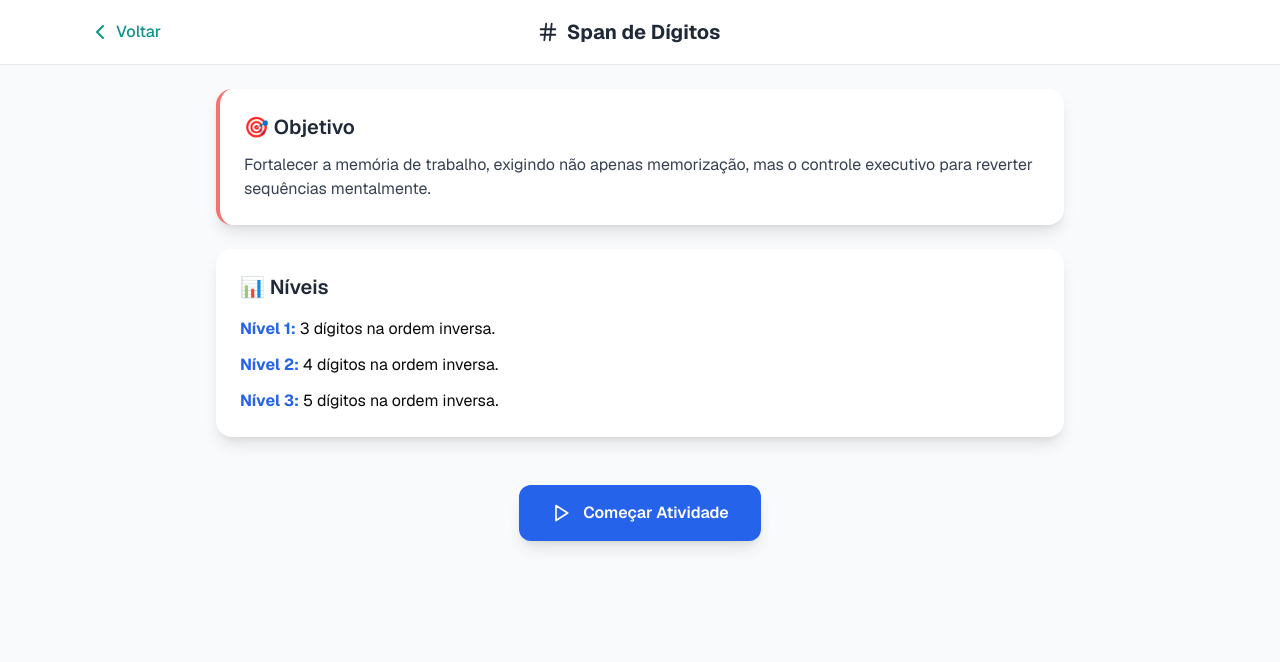
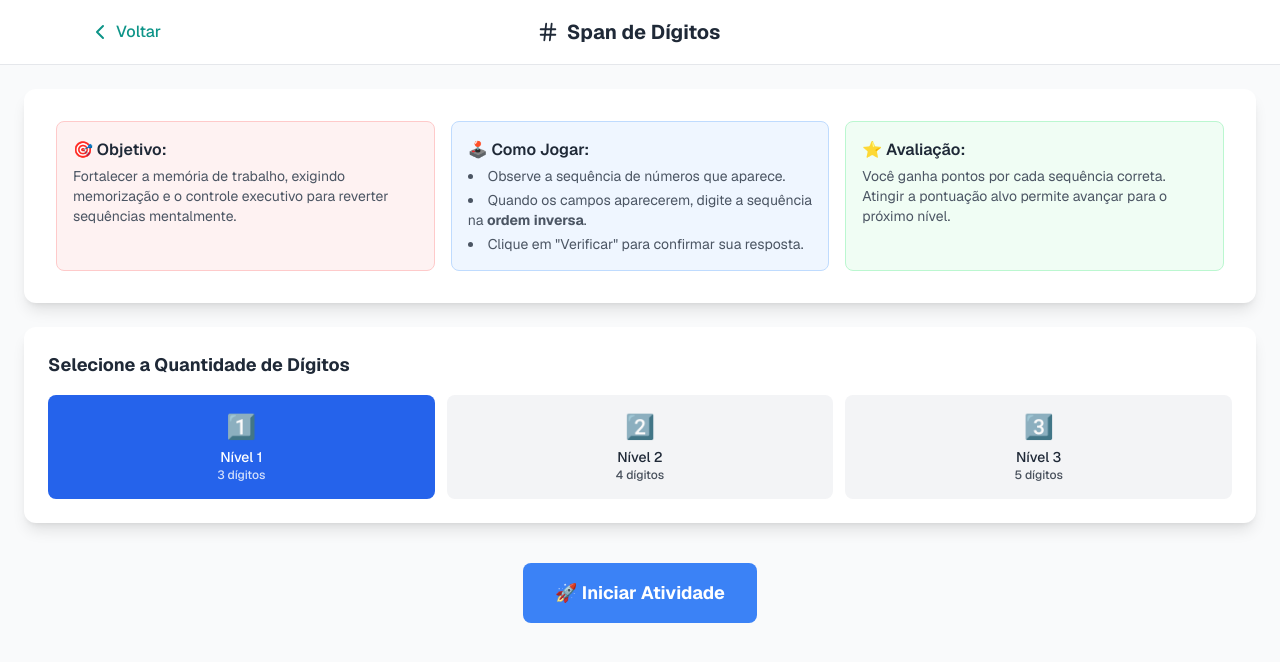
Before and after one commit to ClaudemirWork/teaplus-working, a Next.js app: page /digit-span in a window 1280 px wide. Shown: the top 662 px of the page. Built offline with nearby package versions, Linux system fonts and the light colour scheme.

Commit message:
Update page.tsx ajustes de layout no jogo digit-span

```diff
--- a/app/digit-span/page.tsx
+++ b/app/digit-span/page.tsx
@@ -1,13 +1,19 @@
-'use client'
+'use client';
 
-import { useState } from 'react'
-import { ArrowLeft, Play, Brain, Trophy, RotateCcw, CheckCircle, XCircle, Save, Hash, ChevronLeft } from 'lucide-react'
-import { useRouter } from 'next/navigation'
-import { createClient } from '../utils/supabaseClient'
-import Link from 'next/link'; // LINHA ADICIONADA
+import React, { useState } from 'react';
+import Link from 'next/link';
+import { ChevronLeft, Save, Trophy, RotateCcw, CheckCircle, XCircle, Hash, ArrowRight } from 'lucide-react';
+import { useRouter } from 'next/navigation';
+import { createClient } from '../utils/supabaseClient';
 
-// Componente do Cabeçalho Padrão
-const GameHeader = ({ onSave, isSaveDisabled, title, icon, showSaveButton }) => (
+// --- COMPONENTE DO CABEÇALHO PADRÃO ---
+const GameHeader = ({ onSave, isSaveDisabled, title, icon, showSaveButton }: {
+    onSave?: () => void;
+    isSaveDisabled?: boolean;
+    title: string;
+    icon: React.ReactNode;
+    showSaveButton?: boolean;
+}) => (
     <header className="bg-white/90 backdrop-blur-sm border-b border-gray-200 sticky top-0 z-10">
         <div className="max-w-6xl mx-auto px-4 sm:px-6">
             <div className="flex items-center justify-between h-16">
@@ -43,119 +49,112 @@ const GameHeader = ({ onSave, isSaveDisabled, title, icon, showSaveButton }) =>
     </header>
 );
 
-export default function SpanDigitos() {
-    const router = useRouter()
-    const supabase = createClient()
+// --- PÁGINA DA ATIVIDADE ---
+export default function DigitSpan() {
+    const router = useRouter();
+    const supabase = createClient();
 
-    const [showActivity, setShowActivity] = useState(false)
-    const [currentLevel, setCurrentLevel] = useState(1)
-    const [score, setScore] = useState(0)
-    const [sequence, setSequence] = useState<number[]>([])
-    const [userInput, setUserInput] = useState<string[]>([])
-    const [gamePhase, setGamePhase] = useState<'ready' | 'showing' | 'input' | 'feedback'>('ready')
-    const [feedback, setFeedback] = useState<{ correct: boolean; message: string } | null>(null)
-    const [attempts, setAttempts] = useState(0)
-    const [isGameFinished, setIsGameFinished] = useState(false)
-    const [salvando, setSalvando] = useState(false)
+    const [gameState, setGameState] = useState<'initial' | 'ready_for_round' | 'showing_sequence' | 'waiting_input' | 'feedback' | 'level_complete' | 'finished'>('initial');
+    const [nivelSelecionado, setNivelSelecionado] = useState<number | null>(1);
+    const [currentLevel, setCurrentLevel] = useState(1);
+    const [score, setScore] = useState(0);
+    const [sequence, setSequence] = useState<number[]>([]);
+    const [userInput, setUserInput] = useState<string[]>([]);
+    const [feedback, setFeedback] = useState<{ correct: boolean; message: string } | null>(null);
+    const [attempts, setAttempts] = useState(0);
+    const [salvando, setSalvando] = useState(false);
 
-    const levelConfig = {
-        1: { length: 3, time: 2500, target: 50 },
-        2: { length: 4, time: 3000, target: 50 },
-        3: { length: 5, time: 3500, target: 50 }
-    }
+    const niveis = [
+        { id: 1, nome: "Nível 1", dificuldade: "3 dígitos", length: 3, time: 2500, target: 50, icone: "1️⃣" },
+        { id: 2, nome: "Nível 2", dificuldade: "4 dígitos", length: 4, time: 3000, target: 50, icone: "2️⃣" },
+        { id: 3, nome: "Nível 3", dificuldade: "5 dígitos", length: 5, time: 3500, target: 50, icone: "3️⃣" },
+    ];
 
     const generateSequence = (level: number) => {
-        const config = levelConfig[level as keyof typeof levelConfig]
-        const newSequence = Array.from({ length: config.length }, () => Math.floor(Math.random() * 10))
-        setSequence(newSequence)
-        setUserInput(Array(config.length).fill(''))
-    }
+        const config = niveis.find(n => n.id === level) || niveis[0];
+        const newSequence = Array.from({ length: config.length }, () => Math.floor(Math.random() * 10));
+        setSequence(newSequence);
+        setUserInput(Array(config.length).fill(''));
+    };
 
     const startRound = () => {
-        generateSequence(currentLevel)
-        setGamePhase('showing')
-        setFeedback(null)
+        generateSequence(currentLevel);
+        setGameState('showing_sequence');
+        setFeedback(null);
+        const config = niveis.find(n => n.id === currentLevel) || niveis[0];
         setTimeout(() => {
-            setGamePhase('input')
-        }, levelConfig[currentLevel as keyof typeof levelConfig].time)
-    }
+            setGameState('waiting_input');
+        }, config.time);
+    };
 
     const handleInputChange = (index: number, value: string) => {
         if (value.length <= 1 && /^\d*$/.test(value)) {
-            const newInput = [...userInput]
-            newInput[index] = value
-            setUserInput(newInput)
+            const newInput = [...userInput];
+            newInput[index] = value;
+            setUserInput(newInput);
+
+            // Foco automático para o próximo input
+            if (value && index < (niveis.find(n => n.id === currentLevel)?.length || 0) - 1) {
+                const nextInput = document.getElementById(`digit-input-${index + 1}`);
+                nextInput?.focus();
             }
         }
+    };
 
     const checkAnswer = () => {
-        const reversedSequence = [...sequence].reverse()
-        const isCorrect = userInput.every((digit, index) => digit === reversedSequence[index].toString())
-        setAttempts(prev => prev + 1)
+        const reversedSequence = [...sequence].reverse();
+        const isCorrect = userInput.every((digit, index) => digit === reversedSequence[index].toString());
+        setAttempts(prev => prev + 1);
 
         if (isCorrect) {
-            setScore(prev => prev + 10)
-            setFeedback({ correct: true, message: "Excelente! Sequência inversa correta!" })
+            setScore(prev => prev + 10);
+            setFeedback({ correct: true, message: "Excelente! Sequência inversa correta!" });
         } else {
-            const correctSequence = reversedSequence.join(' ')
-            setFeedback({ correct: false, message: `Incorreto. A sequência inversa era: ${correctSequence}` })
+            const correctSequence = reversedSequence.join(' ');
+            setFeedback({ correct: false, message: `Incorreto. A sequência inversa era: ${correctSequence}` });
         }
-        setGamePhase('feedback')
+        setGameState('feedback');
+    };
+
+    const nextStep = () => {
+        const config = niveis.find(n => n.id === currentLevel) || niveis[0];
+        if (score >= config.target) {
+            if (currentLevel < niveis.length) {
+                setGameState('level_complete');
+            } else {
+                setGameState('finished');
             }
+        } else {
+            setGameState('ready_for_round');
+        }
+    };
 
-    const nextRound = () => {
-        if (score >= 50) {
-            if (currentLevel < 3) {
+    const startNextLevel = () => {
         const newLevel = currentLevel + 1;
         setCurrentLevel(newLevel);
         setScore(0);
-                generateSequence(newLevel);
-            } else {
-                setIsGameFinished(true);
-            }
-        }
-        setGamePhase('ready');
-    }
+        setAttempts(0);
+        setGameState('ready_for_round');
+    };
 
-    const resetActivity = () => {
-        setCurrentLevel(1)
-        setScore(0)
-        setAttempts(0)
-        setGamePhase('ready')
-        setFeedback(null)
-        setIsGameFinished(false)
-        setShowActivity(false)
-    }
+    const startGame = () => {
+        if (nivelSelecionado === null) return;
+        setCurrentLevel(nivelSelecionado);
+        setScore(0);
+        setAttempts(0);
+        setFeedback(null);
+        setGameState('ready_for_round');
+    };
+
+    const resetGame = () => {
+        setGameState('initial');
+        setNivelSelecionado(1);
+    };
 
     const handleSaveSession = async () => {
-        if (!isGameFinished) return;
         setSalvando(true);
-        try {
-            const { data: { user }, error: userError } = await supabase.auth.getUser();
-            if (userError || !user) {
-                alert('Sessão expirada. Faça login novamente.');
-                router.push('/login');
-                return;
-            }
-            const { error } = await supabase.from('sessoes').insert([{
-                usuario_id: user.id,
-                atividade_nome: 'Span de Dígitos',
-                pontuacao_final: score + ((currentLevel - 1) * 50),
-                data_fim: new Date().toISOString(),
-                observacoes: { nivel_final: currentLevel, tentativas_total: attempts }
-            }]);
-
-            if (error) {
-                alert(`Erro ao salvar: ${error.message}`);
-            } else {
-                alert('Sessão salva com sucesso!');
+        // ... Lógica de salvar no Supabase
         router.push('/dashboard');
-            }
-        } catch (error: any) {
-            alert(`Erro: ${error.message}`);
-        } finally {
-            setSalvando(false);
-        }
     };
 
     return (
@@ -165,73 +164,122 @@ export default function SpanDigitos() {
                 icon={<Hash size={22} />}
                 onSave={handleSaveSession}
                 isSaveDisabled={salvando}
-                showSaveButton={isGameFinished}
+                showSaveButton={gameState === 'finished'}
             />
-            <main className="p-4 sm:p-6 max-w-4xl mx-auto w-full">
-                {!showActivity ? (
+            <main className="p-4 sm:p-6 max-w-7xl mx-auto w-full">
+                {gameState === 'initial' && (
                     <div className="space-y-6">
-                        <div className="bg-white rounded-2xl p-6 shadow-lg border-l-4 border-red-400">
-                            <h2 className="text-xl font-semibold text-gray-800 mb-3">🎯 Objetivo</h2>
-                            <p className="text-gray-700">Fortalecer a memória de trabalho, exigindo não apenas memorização, mas o controle executivo para reverter sequências mentalmente.</p>
+                        {/* Bloco 1: Cards Informativos */}
+                        <div className="bg-white rounded-xl shadow-lg p-6 sm:p-8">
+                            <div className="grid grid-cols-1 md:grid-cols-3 gap-4">
+                                <div className="bg-red-50 border border-red-200 rounded-lg p-4">
+                                    <h3 className="font-semibold text-gray-800 mb-1"> 🎯 Objetivo:</h3>
+                                    <p className="text-sm text-gray-600">
+                                        Fortalecer a memória de trabalho, exigindo memorização e o controle executivo para reverter sequências mentalmente.
+                                    </p>
                                 </div>
-                        <div className="bg-white rounded-2xl p-6 shadow-lg">
-                            <h2 className="text-xl font-semibold text-gray-800 mb-4">📊 Níveis</h2>
-                            <div className="space-y-3">
-                                <p><strong className="text-blue-600">Nível 1:</strong> 3 dígitos na ordem inversa.</p>
-                                <p><strong className="text-blue-600">Nível 2:</strong> 4 dígitos na ordem inversa.</p>
-                                <p><strong className="text-blue-600">Nível 3:</strong> 5 dígitos na ordem inversa.</p>
+                                <div className="bg-blue-50 border border-blue-200 rounded-lg p-4">
+                                    <h3 className="font-semibold text-gray-800 mb-1"> 🕹️ Como Jogar:</h3>
+                                    <ul className="list-disc list-inside text-sm text-gray-600 space-y-1">
+                                        <li>Observe a sequência de números que aparece.</li>
+                                        <li>Quando os campos aparecerem, digite a sequência na <strong>ordem inversa</strong>.</li>
+                                        <li>Clique em "Verificar" para confirmar sua resposta.</li>
+                                    </ul>
+                                </div>
+                                <div className="bg-green-50 border border-green-200 rounded-lg p-4">
+                                    <h3 className="font-semibold text-gray-800 mb-1"> ⭐ Avaliação:</h3>
+                                    <p className="text-sm text-gray-600">
+                                        Você ganha pontos por cada sequência correta. Atingir a pontuação alvo permite avançar para o próximo nível.
+                                    </p>
                                 </div>
                             </div>
-                        <div className="text-center pt-6">
-                            <button className="px-8 py-4 bg-blue-600 text-white font-semibold rounded-xl shadow-lg hover:shadow-xl transform hover:scale-105 transition-all duration-200 flex items-center gap-3 mx-auto" onClick={() => setShowActivity(true)}>
-                                <Play className="w-5 h-5" />
-                                Começar Atividade
+                        </div>
+
+                        {/* Bloco 2: Seleção de Nível */}
+                        <div className="bg-white rounded-xl shadow-lg p-6">
+                            <h2 className="text-lg font-bold text-gray-800 mb-4">Selecione a Quantidade de Dígitos</h2>
+                            <div className="grid grid-cols-1 md:grid-cols-3 gap-3">
+                                {niveis.map((nivel) => (
+                                    <button
+                                        key={nivel.id}
+                                        onClick={() => setNivelSelecionado(nivel.id)}
+                                        className={`p-4 rounded-lg font-medium transition-colors ${nivelSelecionado === nivel.id
+                                            ? 'bg-blue-600 text-white'
+                                            : 'bg-gray-100 text-gray-800 hover:bg-gray-200'
+                                            }`}
+                                    >
+                                        <div className="text-2xl mb-1">{nivel.icone}</div>
+                                        <div className="text-sm">{nivel.nome}</div>
+                                        <div className="text-xs opacity-80">{`${nivel.dificuldade}`}</div>
+                                    </button>
+                                ))}
+                            </div>
+                        </div>
+
+                        {/* Bloco 3: Botão Iniciar */}
+                        <div className="text-center pt-4">
+                            <button
+                                onClick={startGame}
+                                disabled={nivelSelecionado === null}
+                                className="bg-blue-500 hover:bg-blue-600 text-white font-bold py-4 px-8 rounded-lg text-lg transition-colors disabled:bg-gray-300 disabled:cursor-not-allowed"
+                            >
+                                🚀 Iniciar Atividade
                             </button>
                         </div>
                     </div>
-                ) : (
+                )}
+
+                {gameState !== 'initial' && (
                     <div>
                         <div className="grid grid-cols-1 sm:grid-cols-3 gap-4 mb-6">
                              <div className="bg-white rounded-xl p-4 shadow-lg text-center"><h3 className="text-sm font-medium text-gray-500">Nível</h3><p className="text-2xl font-bold text-blue-600">{currentLevel}</p></div>
-                            <div className="bg-white rounded-xl p-4 shadow-lg text-center"><h3 className="text-sm font-medium text-gray-500">Pontuação</h3><p className="text-2xl font-bold text-green-600">{score}/{levelConfig[currentLevel as keyof typeof levelConfig].target}</p></div>
+                             <div className="bg-white rounded-xl p-4 shadow-lg text-center"><h3 className="text-sm font-medium text-gray-500">Pontuação</h3><p className="text-2xl font-bold text-green-600">{score} / {niveis.find(n=>n.id === currentLevel)?.target}</p></div>
                              <div className="bg-white rounded-xl p-4 shadow-lg text-center"><h3 className="text-sm font-medium text-gray-500">Tentativas</h3><p className="text-2xl font-bold text-purple-600">{attempts}</p></div>
                         </div>
-                        <div className="bg-white rounded-2xl p-8 shadow-lg">
-                            {isGameFinished ? (
-                                <div className="text-center">
+
+                        <div className="bg-white rounded-2xl p-8 shadow-lg text-center">
+                            {gameState === 'finished' ? (
+                                <div>
                                     <Trophy className="w-16 h-16 text-yellow-500 mx-auto mb-4" />
                                     <h2 className="text-2xl font-bold text-gray-800">Parabéns!</h2>
                                     <p className="text-gray-600 mt-2">Você completou todos os níveis com sucesso.</p>
-                                    <button onClick={resetActivity} className="mt-6 px-6 py-3 bg-gray-500 text-white rounded-xl font-semibold hover:shadow-lg transition-shadow flex items-center gap-2 mx-auto"><RotateCcw className="w-5 h-5" />Reiniciar</button>
+                                    <button onClick={resetGame} className="mt-6 px-6 py-3 bg-gray-500 text-white rounded-xl font-semibold hover:shadow-lg transition-shadow flex items-center gap-2 mx-auto"><RotateCcw className="w-5 h-5" />Jogar Novamente</button>
                                 </div>
-                            ) : gamePhase === 'ready' ? (
-                                <div className="text-center">
-                                    <h2 className="text-xl font-semibold mb-4">Nível {currentLevel}: Memorize a sequência e digite na ordem INVERSA.</h2>
-                                    <button onClick={startRound} className="px-6 py-3 bg-blue-600 text-white rounded-xl font-semibold flex items-center gap-2 mx-auto hover:shadow-lg transition-shadow"><Play className="w-5 h-5" />Iniciar Rodada</button>
+                            ) : gameState === 'level_complete' ? (
+                                <div>
+                                    <CheckCircle className="w-16 h-16 text-green-500 mx-auto mb-4" />
+                                    <h2 className="text-2xl font-bold text-gray-800">Nível {currentLevel} Concluído!</h2>
+                                    <p className="text-gray-600 mt-2">Excelente trabalho de memória! Prepare-se para o próximo desafio.</p>
+                                    <button onClick={startNextLevel} className="mt-6 px-6 py-3 bg-blue-600 text-white rounded-xl font-semibold hover:shadow-lg transition-shadow flex items-center gap-2 mx-auto"><ArrowRight className="w-5 h-5" />Próximo Nível</button>
                                 </div>
-                            ) : gamePhase === 'showing' ? (
-                                <div className="text-center">
+                            ) : gameState === 'ready_for_round' ? (
+                                <div>
+                                    <h2 className="text-xl font-semibold mb-4">Nível {currentLevel}: Memorize e digite na ordem <strong>INVERSA</strong>.</h2>
+                                    <button onClick={startRound} className="px-6 py-3 bg-blue-600 text-white rounded-xl font-semibold flex items-center gap-2 mx-auto hover:shadow-lg transition-shadow">Iniciar Rodada</button>
+                                </div>
+                            ) : gameState === 'showing_sequence' ? (
+                                <div>
                                     <h2 className="text-xl font-semibold mb-6">Memorize:</h2>
                                     <div className="flex justify-center gap-4">
-                                        {sequence.map((digit, index) => <div key={index} className="w-16 h-16 bg-blue-500 text-white rounded-xl flex items-center justify-center text-2xl font-bold shadow-lg">{digit}</div>)}
+                                        {sequence.map((digit, index) => <div key={index} className="w-16 h-16 bg-blue-500 text-white rounded-xl flex items-center justify-center text-3xl font-bold shadow-lg animate-pulse">{digit}</div>)}
                                     </div>
                                 </div>
-                            ) : gamePhase === 'input' ? (
-                                <div className="text-center">
-                                    <h2 className="text-xl font-semibold mb-6">Digite a sequência na ordem INVERSA:</h2>
+                            ) : gameState === 'waiting_input' ? (
+                                <div>
+                                    <h2 className="text-xl font-semibold mb-6">Digite a sequência na ordem <strong>INVERSA</strong>:</h2>
                                     <div className="flex justify-center gap-2 sm:gap-4 mb-6">
-                                        {userInput.map((digit, index) => <input key={index} type="text" value={digit} onChange={(e) => handleInputChange(index, e.target.value)} className="w-14 h-14 sm:w-16 sm:h-16 text-center text-2xl font-bold border-2 border-gray-300 rounded-xl focus:border-blue-500 focus:outline-none" maxLength={1} />)}
+                                        {userInput.map((digit, index) => <input key={index} id={`digit-input-${index}`} type="text" value={digit} onChange={(e) => handleInputChange(index, e.target.value)} className="w-14 h-14 sm:w-16 sm:h-16 text-center text-2xl font-bold border-2 border-gray-300 rounded-xl focus:border-blue-500 focus:outline-none" maxLength={1} />)}
                                     </div>
                                     <button onClick={checkAnswer} disabled={userInput.some(d => d === '')} className="px-6 py-3 bg-green-500 text-white rounded-xl font-semibold disabled:opacity-50 disabled:cursor-not-allowed hover:shadow-lg transition-shadow">Verificar</button>
                                 </div>
-                            ) : gamePhase === 'feedback' && feedback && (
-                                <div className="text-center">
+                            ) : gameState === 'feedback' && feedback && (
+                                <div>
                                     <div className={`flex items-center justify-center gap-3 mb-4 text-2xl font-bold ${feedback.correct ? 'text-green-600' : 'text-red-600'}`}>
                                         {feedback.correct ? <CheckCircle /> : <XCircle />}
                                         <h2>{feedback.message}</h2>
                                     </div>
-                                    <button onClick={nextRound} className="mt-6 px-6 py-3 bg-blue-600 text-white rounded-xl font-semibold hover:shadow-lg transition-shadow">
-                                        {score >= 50 ? (currentLevel < 3 ? 'Próximo Nível' : 'Finalizar') : 'Próxima Rodada'}
+                                    <button onClick={nextStep} className="mt-6 px-6 py-3 bg-blue-600 text-white rounded-xl font-semibold hover:shadow-lg transition-shadow">
+                                        Continuar
                                     </button>
                                 </div>
                             )}
@@ -240,5 +288,5 @@ export default function SpanDigitos() {
                 )}
             </main>
         </div>
-    )
+    );
 }
```
Lines whose indentation alone changed are shown as unchanged.
